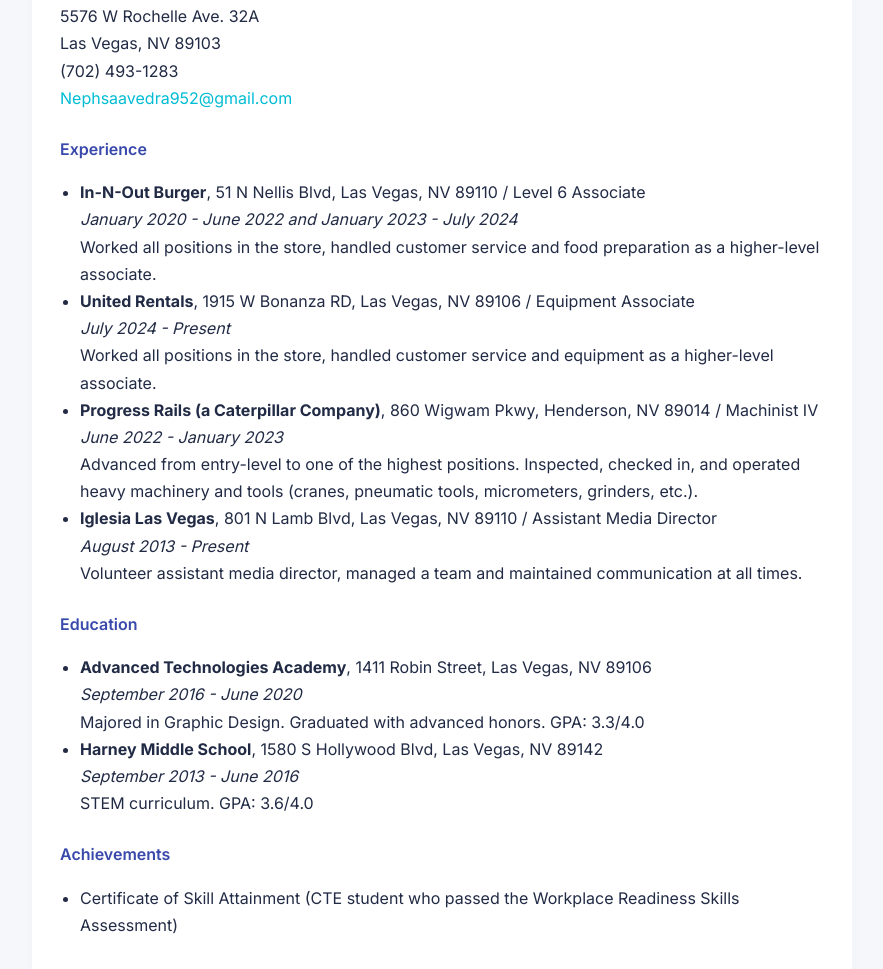
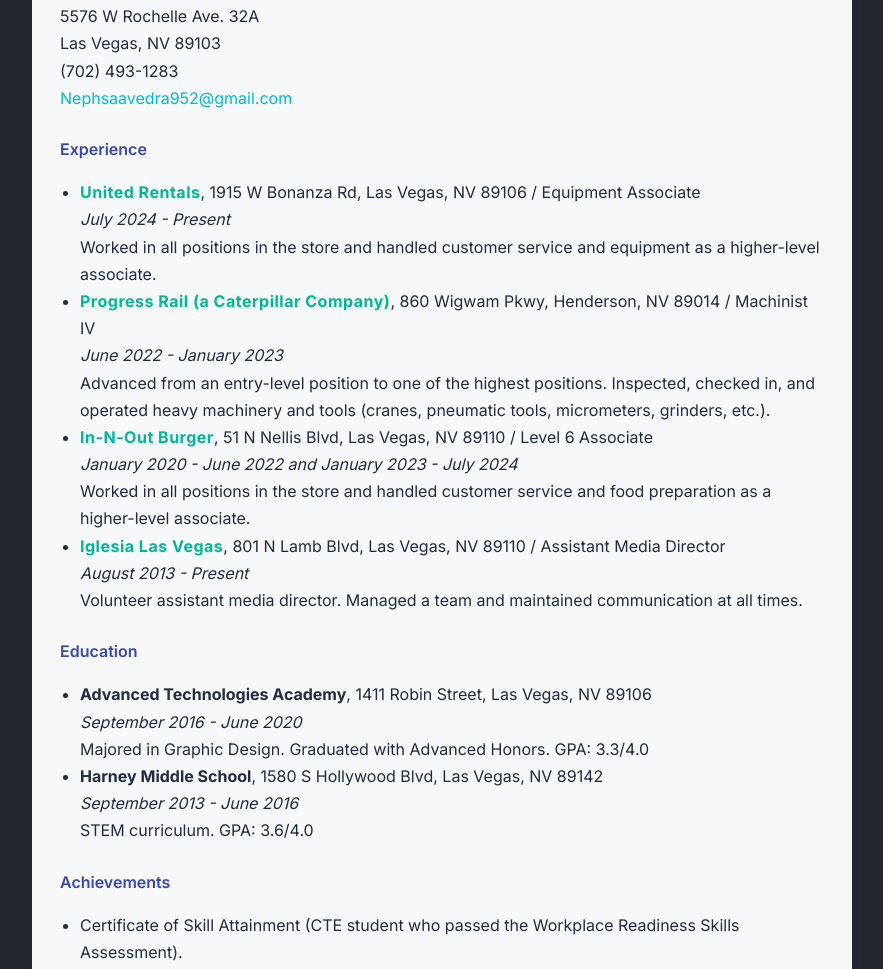
Before and after one commit to itszneph/my-portfolio, a plain HTML site: page index.html in a window 1280 px wide. Shown: the part 1436-2405 px from the top of the page, without its empty margins (198-1081 px from the left). Drawn offline with Linux system fonts and the light colour scheme.

Commit message:
updated sytlistic changes

```diff
--- a/index.html
+++ b/index.html
@@ -9,8 +9,8 @@
       --primary: #1a237e;
       --secondary: #3949ab;
       --accent: #00bcd4;
-      --background: #f5f7fa;
-      --surface: #fff;
+  --background: #23272f;
+    --surface: #f7f8fa;
       --text-main: #222b45;
       --text-light: #6b7a99;
       --border: #e0e7ef;
@@ -143,7 +143,12 @@
         font-size: 1.2rem;
       }
     }
-  </style>
+    .place-name {
+      color: #00b894;
+      font-weight: 700;
+      letter-spacing: 0.5px;
+    }
+    </style>
 </head>
 <body>
   <header>
@@ -186,7 +191,7 @@
       <div class="skill">Speaking</div>
       <div class="skill">Patience</div>
       <div class="skill">Communication</div>
-      <div class="skill">Printers/Other Devices</div>
+  <div class="skill">Printers/Other Devices</div>
       <div class="skill">Good Listener</div>
       <div class="skill">Respectful</div>
       <div class="skill">Hard Worker</div>
@@ -207,21 +212,21 @@
 
     <h4>Experience</h4>
     <ul>
-      <li><strong>In-N-Out Burger</strong>, 51 N Nellis Blvd, Las Vegas, NV 89110 / Level 6 Associate<br>
-  <em>January 2020 - June 2022 and January 2023 - July 2024</em><br>
-        Worked all positions in the store, handled customer service and food preparation as a higher-level associate.
+  <li><span class="place-name">United Rentals</span>, 1915 W Bonanza Rd, Las Vegas, NV 89106 / Equipment Associate<br>
+        <em>July 2024 - Present</em><br>
+        Worked in all positions in the store and handled customer service and equipment as a higher-level associate.
       </li>
-      <li><strong>United Rentals</strong>, 1915 W Bonanza RD, Las Vegas, NV 89106 / Equipment Associate<br>
-        <em>July 2024 - Present</em><br>
-        Worked all positions in the store, handled customer service and equipment as a higher-level associate.
+  <li><span class="place-name">Progress Rail (a Caterpillar Company)</span>, 860 Wigwam Pkwy, Henderson, NV 89014 / Machinist IV<br>
+        <em>June 2022 - January 2023</em><br>
+        Advanced from an entry-level position to one of the highest positions. Inspected, checked in, and operated heavy machinery and tools (cranes, pneumatic tools, micrometers, grinders, etc.).
       </li>
-      <li><strong>Progress Rails (a Caterpillar Company)</strong>, 860 Wigwam Pkwy, Henderson, NV 89014 / Machinist IV<br>
-        <em>June 2022 - January 2023</em><br>
-        Advanced from entry-level to one of the highest positions. Inspected, checked in, and operated heavy machinery and tools (cranes, pneumatic tools, micrometers, grinders, etc.).
+  <li><span class="place-name">In-N-Out Burger</span>, 51 N Nellis Blvd, Las Vegas, NV 89110 / Level 6 Associate<br>
+        <em>January 2020 - June 2022 and January 2023 - July 2024</em><br>
+        Worked in all positions in the store and handled customer service and food preparation as a higher-level associate.
       </li>
-      <li><strong>Iglesia Las Vegas</strong>, 801 N Lamb Blvd, Las Vegas, NV 89110 / Assistant Media Director<br>
+  <li><span class="place-name">Iglesia Las Vegas</span>, 801 N Lamb Blvd, Las Vegas, NV 89110 / Assistant Media Director<br>
         <em>August 2013 - Present</em><br>
-        Volunteer assistant media director, managed a team and maintained communication at all times.
+        Volunteer assistant media director. Managed a team and maintained communication at all times.
       </li>
     </ul>
 
@@ -229,7 +234,7 @@
     <ul>
       <li><strong>Advanced Technologies Academy</strong>, 1411 Robin Street, Las Vegas, NV 89106<br>
         <em>September 2016 - June 2020</em><br>
-        Majored in Graphic Design. Graduated with advanced honors. GPA: 3.3/4.0
+        Majored in Graphic Design. Graduated with Advanced Honors. GPA: 3.3/4.0
       </li>
       <li><strong>Harney Middle School</strong>, 1580 S Hollywood Blvd, Las Vegas, NV 89142<br>
         <em>September 2013 - June 2016</em><br>
@@ -239,7 +244,7 @@
 
     <h4>Achievements</h4>
     <ul>
-      <li>Certificate of Skill Attainment (CTE student who passed the Workplace Readiness Skills Assessment)</li>
+  <li>Certificate of Skill Attainment (CTE student who passed the Workplace Readiness Skills Assessment).</li>
     </ul>
   </section>
 </body>
```
